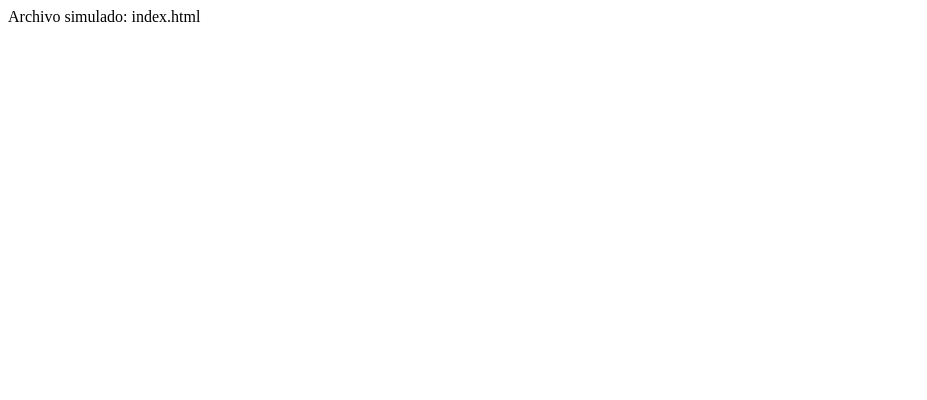
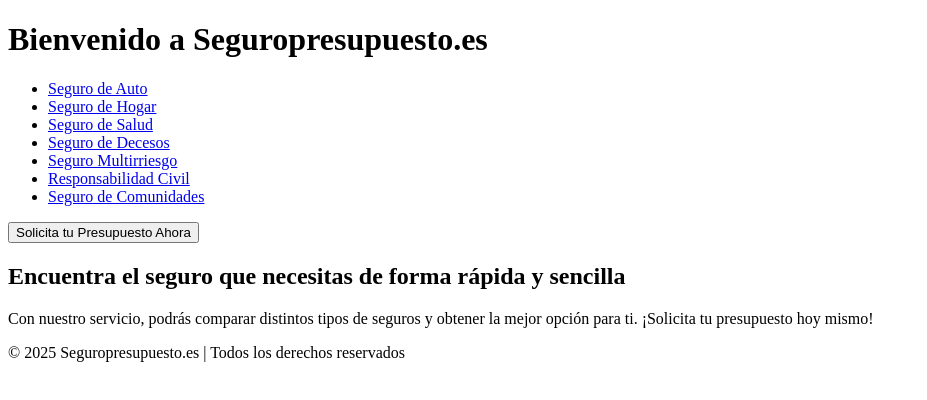
Before and after one commit to Ismalead/seguropresupuesto, a plain HTML site: page index.html in a window 1280 px wide. Shown: the whole page, without its empty margins (0-927 px from the left). Drawn offline with Linux system fonts and the light colour scheme.

Commit message:
Add files via upload

```diff
--- a/index.html
+++ b/index.html
@@ -1 +1,44 @@
-Archivo simulado: index.html
+
+<!DOCTYPE html>
+<html lang="es">
+<head>
+    <meta charset="UTF-8">
+    <meta name="viewport" content="width=device-width, initial-scale=1.0">
+    <meta name="description" content="Solicita tu presupuesto de seguros de auto, hogar, salud y más. Obtén una atención personalizada y rápida con nuestras opciones de seguros.">
+    <meta name="keywords" content="seguros, auto, hogar, salud, decesos, multirriesgo, comunidad, presupuesto">
+    <meta name="author" content="seguropresupuesto.es">
+    <title>Presupuesto de Seguros - seguropresupuesto.es</title>
+    <link rel="stylesheet" href="styles.css">
+    <script src="scripts.js" defer></script>
+</head>
+<body>
+    <header>
+        <h1>Bienvenido a Seguropresupuesto.es</h1>
+        <nav>
+            <ul>
+                <li><a href="auto.html">Seguro de Auto</a></li>
+                <li><a href="hogar.html">Seguro de Hogar</a></li>
+                <li><a href="salud.html">Seguro de Salud</a></li>
+                <li><a href="decesos.html">Seguro de Decesos</a></li>
+                <li><a href="multirriesgo.html">Seguro Multirriesgo</a></li>
+                <li><a href="rc.html">Responsabilidad Civil</a></li>
+                <li><a href="comunidades.html">Seguro de Comunidades</a></li>
+            </ul>
+        </nav>
+        <button class="cta">Solicita tu Presupuesto Ahora</button>
+    </header>
+
+    <section class="intro">
+        <h2>Encuentra el seguro que necesitas de forma rápida y sencilla</h2>
+        <p>Con nuestro servicio, podrás comparar distintos tipos de seguros y obtener la mejor opción para ti. ¡Solicita tu presupuesto hoy mismo!</p>
+    </section>
+
+    <footer>
+        <p>&copy; 2025 Seguropresupuesto.es | Todos los derechos reservados</p>
+    </footer>
+
+    <div class="chatbot">
+        <!-- Aquí se integraría el chat flotante -->
+    </div>
+</body>
+</html>
```
